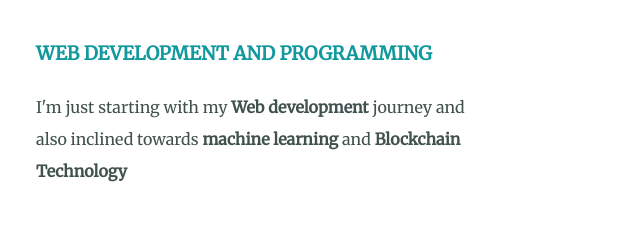
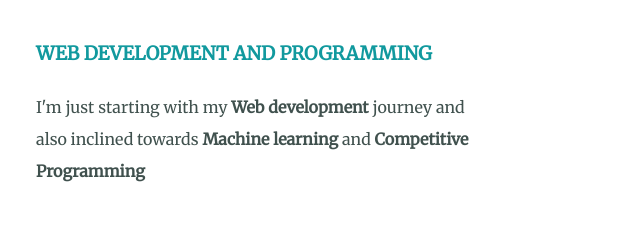
Before and after one commit to HarishbarathiS/personel-website, a plain HTML site: page index.html in a window 1280 px wide. Shown: the part 1340-1574 px from the top of the page, 484-1124 px from the left. Drawn offline with Linux system fonts and the light colour scheme; files whose address does not match are found by name.

Commit message:
Update index.html

```diff
--- a/index.html
+++ b/index.html
@@ -31,7 +31,7 @@
         <div class="skill-row">
           <img class="pro" src="images/programming.png" alt="computer-pic">
           <h3>WEB DEVELOPMENT AND PROGRAMMING</h3>
-          <p class="p1">I'm just starting with my <span>Web development</span> journey and also inclined towards <span>machine learning</span> and <span>Blockchain Technology</span> </p>
+          <p class="p1">I'm just starting with my <span>Web development</span> journey and also inclined towards <span>Machine learning</span> and <span>Competitive Programming</span> </p>
         </div>
         <div class="skill-row">
           <img class="tri" src="images/Triathlon snap-modified.png" alt="skill-snap">
```
